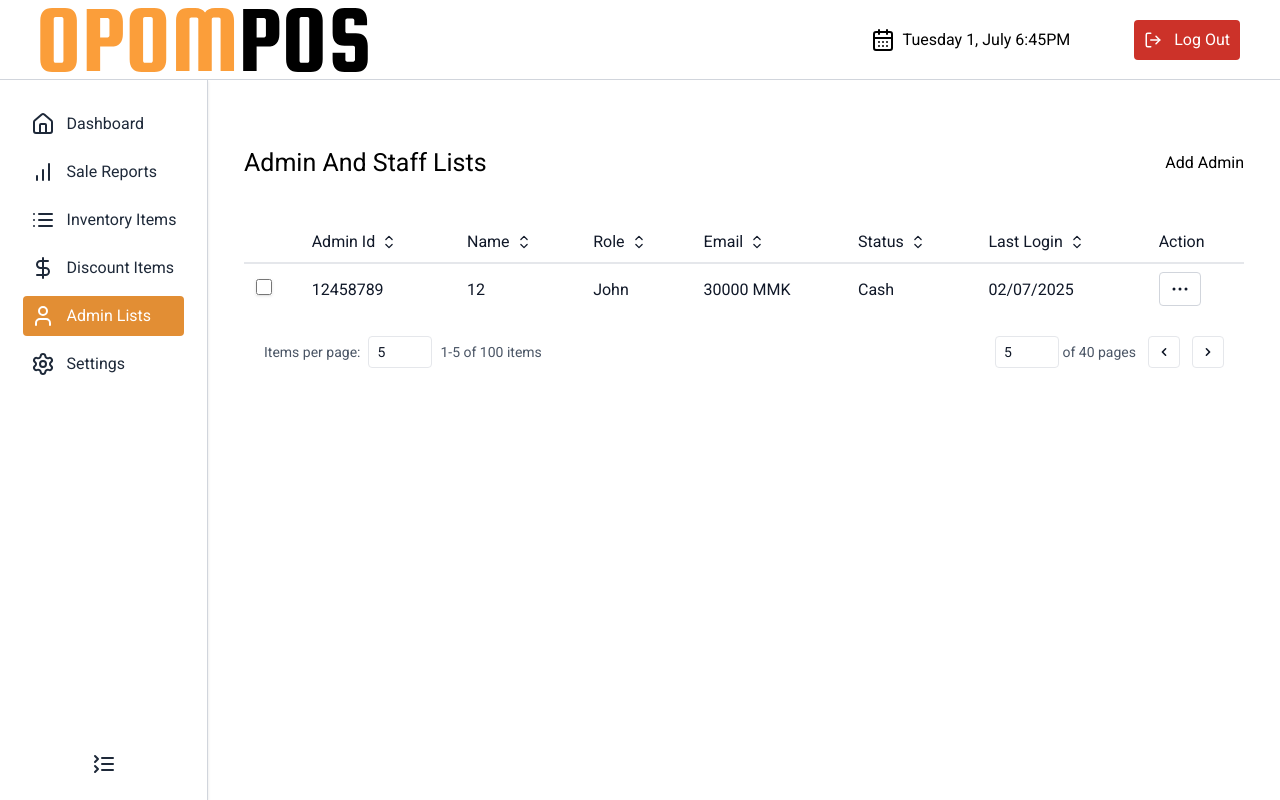
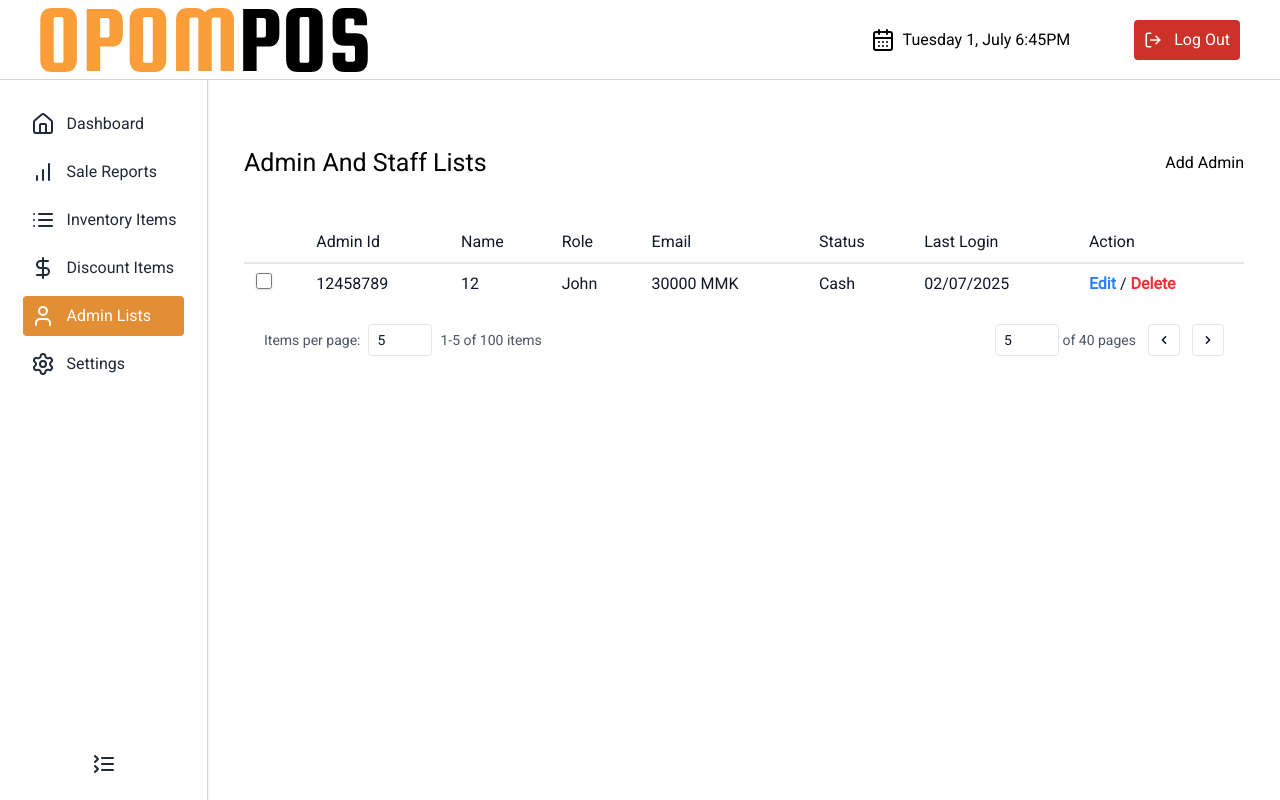
Before and after one commit to one-project-one-month/opom-pos-react-js, a Next.js app: page /admin/admin-lists in a window 1280 px wide. Built offline with nearby package versions, Linux system fonts and the light colour scheme.

Commit message:
Refactor Admin and Staff Lists table headers and action buttons for improved clarity and functionality

```diff
--- a/app/(root)/admin/(main)/admin-lists/page.tsx
+++ b/app/(root)/admin/(main)/admin-lists/page.tsx
@@ -22,51 +22,33 @@ const page = () => {
                       </th>
 
                       <th className="px-3 py-2 whitespace-nowrap">
-                          <span className='flex items-center gap-1'>
+                          <span className=''>
                               Admin Id
-                              <svg xmlns="http://www.w3.org/2000/svg" fill="none" viewBox="0 0 24 24" strokeWidth={1.5} stroke="currentColor" className="size-5">
-                                  <path strokeLinecap="round" strokeLinejoin="round" d="M8.25 15 12 18.75 15.75 15m-7.5-6L12 5.25 15.75 9" />
-                              </svg>
                           </span>
                       </th>
                       <th className="px-3 py-2 whitespace-nowrap">
-                          <span className='flex items-center gap-1'>
+                          <span className=''>
                               Name
-                              <svg xmlns="http://www.w3.org/2000/svg" fill="none" viewBox="0 0 24 24" strokeWidth={1.5} stroke="currentColor" className="size-5">
-                                  <path strokeLinecap="round" strokeLinejoin="round" d="M8.25 15 12 18.75 15.75 15m-7.5-6L12 5.25 15.75 9" />
-                              </svg>
                           </span>
                       </th>
                       <th className="px-3 py-2 whitespace-nowrap">
-                          <span className='flex items-center gap-1'>
+                          <span className=''>
                               Role
-                              <svg xmlns="http://www.w3.org/2000/svg" fill="none" viewBox="0 0 24 24" strokeWidth={1.5} stroke="currentColor" className="size-5">
-                                  <path strokeLinecap="round" strokeLinejoin="round" d="M8.25 15 12 18.75 15.75 15m-7.5-6L12 5.25 15.75 9" />
-                              </svg>
                           </span>
                       </th>
                       <th className="px-3 py-2 whitespace-nowrap">
-                          <span className='flex items-center gap-1'>
+                          <span className=''>
                               Email
-                              <svg xmlns="http://www.w3.org/2000/svg" fill="none" viewBox="0 0 24 24" strokeWidth={1.5} stroke="currentColor" className="size-5">
-                                  <path strokeLinecap="round" strokeLinejoin="round" d="M8.25 15 12 18.75 15.75 15m-7.5-6L12 5.25 15.75 9" />
-                              </svg>
                           </span>
                       </th>
                       <th className="px-3 py-2 whitespace-nowrap">
-                          <span className='flex items-center gap-1'>
+                          <span className=''>
                               Status
-                              <svg xmlns="http://www.w3.org/2000/svg" fill="none" viewBox="0 0 24 24" strokeWidth={1.5} stroke="currentColor" className="size-5">
-                                  <path strokeLinecap="round" strokeLinejoin="round" d="M8.25 15 12 18.75 15.75 15m-7.5-6L12 5.25 15.75 9" />
-                              </svg>
                           </span>
                       </th>
                       <th className="px-3 py-2 whitespace-nowrap">
-                          <span className='flex items-center gap-1'>
+                          <span className=''>
                               Last Login
-                              <svg xmlns="http://www.w3.org/2000/svg" fill="none" viewBox="0 0 24 24" strokeWidth={1.5} stroke="currentColor" className="size-5">
-                                  <path strokeLinecap="round" strokeLinejoin="round" d="M8.25 15 12 18.75 15.75 15m-7.5-6L12 5.25 15.75 9" />
-                              </svg>
                           </span>
                       </th>
                       <th className="px-3 py-2 whitespace-nowrap">Action</th>
@@ -86,11 +68,12 @@ const page = () => {
                       <td className="px-3 py-2 whitespace-nowrap">Cash</td>
                       <td className="px-3 py-2 whitespace-nowrap">02/07/2025</td>
                       <td className="px-3 py-2 whitespace-nowrap">
-                          <button className="px-2 py-1  border border-gray-300 rounded hover:bg-gray-400 hover:text-white">
-                              <svg xmlns="http://www.w3.org/2000/svg" fill="none" viewBox="0 0 24 24" strokeWidth={1.5} stroke="currentColor" className="size-6">
-                                  <path strokeLinecap="round" strokeLinejoin="round" d="M6.75 12a.75.75 0 1 1-1.5 0 .75.75 0 0 1 1.5 0ZM12.75 12a.75.75 0 1 1-1.5 0 .75.75 0 0 1 1.5 0ZM18.75 12a.75.75 0 1 1-1.5 0 .75.75 0 0 1 1.5 0Z" />
-                              </svg>
-                          </button>
+                        <button className='text-blue-500 font-bold'>
+                          Edit
+                        </button> {" / "}
+                        <button className='text-red-500 font-bold'>
+                          Delete
+                        </button>
                       </td>
                   </tr>
 
```
